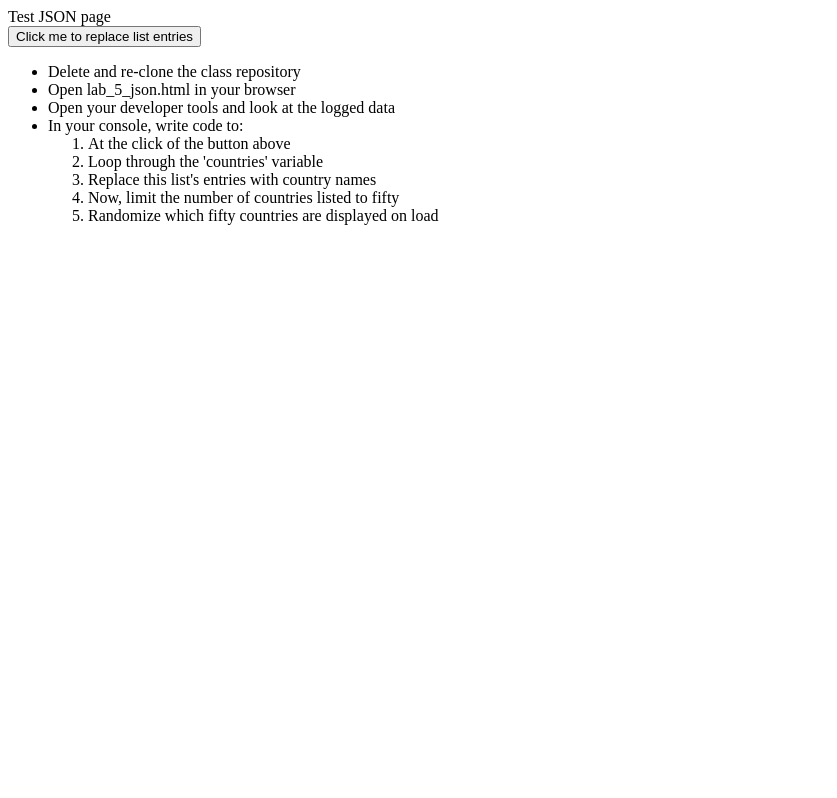
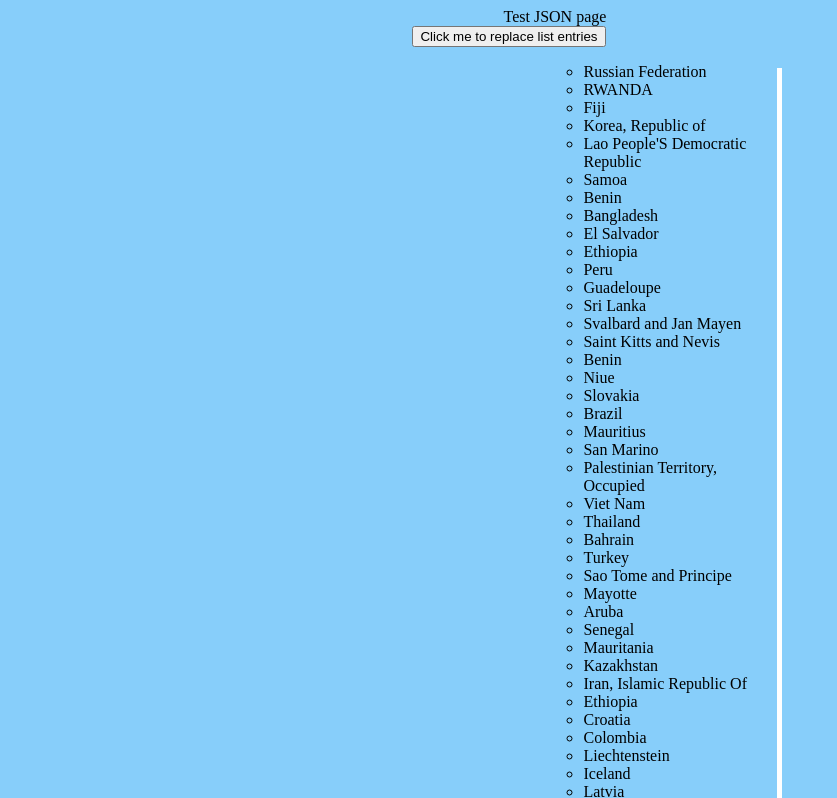
Before and after one commit to DanielleLewis017/DanielleLewis017.github.io, a plain HTML site: page lab_5/index.html in a window 1280 px wide. Both pictures are taken after a click on the button "Click me to replace list entries". Shown: the top 798 px of the page, without its empty margins (0-837 px from the left). Drawn offline with Linux system fonts and the light colour scheme; files that its build step writes are made by us from their sources.

Commit message:
Update index.html

```diff
--- a/lab_5/index.html
+++ b/lab_5/index.html
@@ -1,9 +1,8 @@
 <!DOCTYPE html>
 <html lang="en">
-
   <head>
     <title>Test JSON page</title>
-  <link rel="stylesheet" type="text/css" href="./lab_styles.css">
+    <link rel="stylesheet" type="text/css" href="styles.css" />
   </head>
 
   <body>
@@ -11,13 +10,18 @@
       <div class="wrapper">
         <div class="header">Test JSON page</div>
         <!-- <button class="button" onclick="loadData()">Load Some JSON</button> -->
-      <button class="button" onclick="console.log('You haven\'t written a function yet!');">Click me to replace list entries</button>
+        <button class="button" onclick="CountriesList()">
+          Click me to replace list entries
+        </button>
         <div class="content">
           <ul class="instructions">
             <li>Delete and re-clone the class repository</li>
-          <li>Open <span class="code">lab_5_json.html</span> in your browser</li>
+            <li>
+              Open <span class="code">lab_5_json.html</span> in your browser
+            </li>
             <li>Open your developer tools and look at the logged data</li>
-          <li>In your console, write code to:
+            <li>
+              In your console, write code to:
               <ol>
                 <li>At the click of the button above</li>
                 <li>Loop through the 'countries' variable</li>
@@ -34,254 +38,269 @@
     <script>
       /* N.B. - For your lab, use the variable "countries" now available on the window space */
       const countries = [
-      { "name": "Afghanistan", "code": "AF" },
-      { "name": "Åland Islands", "code": "AX" },
-      { "name": "Albania", "code": "AL" },
-      { "name": "Algeria", "code": "DZ" },
-      { "name": "American Samoa", "code": "AS" },
-      { "name": "Andorra", "code": "AD" },
-      { "name": "Angola", "code": "AO" },
-      { "name": "Anguilla", "code": "AI" },
-      { "name": "Antarctica", "code": "AQ" },
-      { "name": "Antigua and Barbuda", "code": "AG" },
-      { "name": "Argentina", "code": "AR" },
-      { "name": "Armenia", "code": "AM" },
-      { "name": "Aruba", "code": "AW" },
-      { "name": "Australia", "code": "AU" },
-      { "name": "Austria", "code": "AT" },
-      { "name": "Azerbaijan", "code": "AZ" },
-      { "name": "Bahamas", "code": "BS" },
-      { "name": "Bahrain", "code": "BH" },
-      { "name": "Bangladesh", "code": "BD" },
-      { "name": "Barbados", "code": "BB" },
-      { "name": "Belarus", "code": "BY" },
-      { "name": "Belgium", "code": "BE" },
-      { "name": "Belize", "code": "BZ" },
-      { "name": "Benin", "code": "BJ" },
-      { "name": "Bermuda", "code": "BM" },
-      { "name": "Bhutan", "code": "BT" },
-      { "name": "Bolivia", "code": "BO" },
-      { "name": "Bosnia and Herzegovina", "code": "BA" },
-      { "name": "Botswana", "code": "BW" },
-      { "name": "Bouvet Island", "code": "BV" },
-      { "name": "Brazil", "code": "BR" },
-      { "name": "British Indian Ocean Territory", "code": "IO" },
-      { "name": "Brunei Darussalam", "code": "BN" },
-      { "name": "Bulgaria", "code": "BG" },
-      { "name": "Burkina Faso", "code": "BF" },
-      { "name": "Burundi", "code": "BI" },
-      { "name": "Cambodia", "code": "KH" },
-      { "name": "Cameroon", "code": "CM" },
-      { "name": "Canada", "code": "CA" },
-      { "name": "Cape Verde", "code": "CV" },
-      { "name": "Cayman Islands", "code": "KY" },
-      { "name": "Central African Republic", "code": "CF" },
-      { "name": "Chad", "code": "TD" },
-      { "name": "Chile", "code": "CL" },
-      { "name": "China", "code": "CN" },
-      { "name": "Christmas Island", "code": "CX" },
-      { "name": "Cocos (Keeling) Islands", "code": "CC" },
-      { "name": "Colombia", "code": "CO" },
-      { "name": "Comoros", "code": "KM" },
-      { "name": "Congo", "code": "CG" },
-      { "name": "Congo, The Democratic Republic of the", "code": "CD" },
-      { "name": "Cook Islands", "code": "CK" },
-      { "name": "Costa Rica", "code": "CR" },
-      { "name": "Cote D`Ivoire", "code": "CI" },
-      { "name": "Croatia", "code": "HR" },
-      { "name": "Cuba", "code": "CU" },
-      { "name": "Cyprus", "code": "CY" },
-      { "name": "Czech Republic", "code": "CZ" },
-      { "name": "Denmark", "code": "DK" },
-      { "name": "Djibouti", "code": "DJ" },
-      { "name": "Dominica", "code": "DM" },
-      { "name": "Dominican Republic", "code": "DO" },
-      { "name": "Ecuador", "code": "EC" },
-      { "name": "Egypt", "code": "EG" },
-      { "name": "El Salvador", "code": "SV" },
-      { "name": "Equatorial Guinea", "code": "GQ" },
-      { "name": "Eritrea", "code": "ER" },
-      { "name": "Estonia", "code": "EE" },
-      { "name": "Ethiopia", "code": "ET" },
-      { "name": "Falkland Islands (Malvinas)", "code": "FK" },
-      { "name": "Faroe Islands", "code": "FO" },
-      { "name": "Fiji", "code": "FJ" },
-      { "name": "Finland", "code": "FI" },
-      { "name": "France", "code": "FR" },
-      { "name": "French Guiana", "code": "GF" },
-      { "name": "French Polynesia", "code": "PF" },
-      { "name": "French Southern Territories", "code": "TF" },
-      { "name": "Gabon", "code": "GA" },
-      { "name": "Gambia", "code": "GM" },
-      { "name": "Georgia", "code": "GE" },
-      { "name": "Germany", "code": "DE" },
-      { "name": "Ghana", "code": "GH" },
-      { "name": "Gibraltar", "code": "GI" },
-      { "name": "Greece", "code": "GR" },
-      { "name": "Greenland", "code": "GL" },
-      { "name": "Grenada", "code": "GD" },
-      { "name": "Guadeloupe", "code": "GP" },
-      { "name": "Guam", "code": "GU" },
-      { "name": "Guatemala", "code": "GT" },
-      { "name": "Guernsey", "code": "GG" },
-      { "name": "Guinea", "code": "GN" },
-      { "name": "Guinea-Bissau", "code": "GW" },
-      { "name": "Guyana", "code": "GY" },
-      { "name": "Haiti", "code": "HT" },
-      { "name": "Heard Island and Mcdonald Islands", "code": "HM" },
-      { "name": "Holy See (Vatican City State)", "code": "VA" },
-      { "name": "Honduras", "code": "HN" },
-      { "name": "Hong Kong", "code": "HK" },
-      { "name": "Hungary", "code": "HU" },
-      { "name": "Iceland", "code": "IS" },
-      { "name": "India", "code": "IN" },
-      { "name": "Indonesia", "code": "ID" },
-      { "name": "Iran, Islamic Republic Of", "code": "IR" },
-      { "name": "Iraq", "code": "IQ" },
-      { "name": "Ireland", "code": "IE" },
-      { "name": "Isle of Man", "code": "IM" },
-      { "name": "Israel", "code": "IL" },
-      { "name": "Italy", "code": "IT" },
-      { "name": "Jamaica", "code": "JM" },
-      { "name": "Japan", "code": "JP" },
-      { "name": "Jersey", "code": "JE" },
-      { "name": "Jordan", "code": "JO" },
-      { "name": "Kazakhstan", "code": "KZ" },
-      { "name": "Kenya", "code": "KE" },
-      { "name": "Kiribati", "code": "KI" },
-      { "name": "Korea, Democratic People'S Republic of", "code": "KP" },
-      { "name": "Korea, Republic of", "code": "KR" },
-      { "name": "Kuwait", "code": "KW" },
-      { "name": "Kyrgyzstan", "code": "KG" },
-      { "name": "Lao People'S Democratic Republic", "code": "LA" },
-      { "name": "Latvia", "code": "LV" },
-      { "name": "Lebanon", "code": "LB" },
-      { "name": "Lesotho", "code": "LS" },
-      { "name": "Liberia", "code": "LR" },
-      { "name": "Libyan Arab Jamahiriya", "code": "LY" },
-      { "name": "Liechtenstein", "code": "LI" },
-      { "name": "Lithuania", "code": "LT" },
-      { "name": "Luxembourg", "code": "LU" },
-      { "name": "Macao", "code": "MO" },
-      { "name": "Macedonia, The Former Yugoslav Republic of", "code": "MK" },
-      { "name": "Madagascar", "code": "MG" },
-      { "name": "Malawi", "code": "MW" },
-      { "name": "Malaysia", "code": "MY" },
-      { "name": "Maldives", "code": "MV" },
-      { "name": "Mali", "code": "ML" },
-      { "name": "Malta", "code": "MT" },
-      { "name": "Marshall Islands", "code": "MH" },
-      { "name": "Martinique", "code": "MQ" },
-      { "name": "Mauritania", "code": "MR" },
-      { "name": "Mauritius", "code": "MU" },
-      { "name": "Mayotte", "code": "YT" },
-      { "name": "Mexico", "code": "MX" },
-      { "name": "Micronesia, Federated States of", "code": "FM" },
-      { "name": "Moldova, Republic of", "code": "MD" },
-      { "name": "Monaco", "code": "MC" },
-      { "name": "Mongolia", "code": "MN" },
-      { "name": "Montserrat", "code": "MS" },
-      { "name": "Morocco", "code": "MA" },
-      { "name": "Mozambique", "code": "MZ" },
-      { "name": "Myanmar", "code": "MM" },
-      { "name": "Namibia", "code": "NA" },
-      { "name": "Nauru", "code": "NR" },
-      { "name": "Nepal", "code": "NP" },
-      { "name": "Netherlands", "code": "NL" },
-      { "name": "Netherlands Antilles", "code": "AN" },
-      { "name": "New Caledonia", "code": "NC" },
-      { "name": "New Zealand", "code": "NZ" },
-      { "name": "Nicaragua", "code": "NI" },
-      { "name": "Niger", "code": "NE" },
-      { "name": "Nigeria", "code": "NG" },
-      { "name": "Niue", "code": "NU" },
-      { "name": "Norfolk Island", "code": "NF" },
-      { "name": "Northern Mariana Islands", "code": "MP" },
-      { "name": "Norway", "code": "NO" },
-      { "name": "Oman", "code": "OM" },
-      { "name": "Pakistan", "code": "PK" },
-      { "name": "Palau", "code": "PW" },
-      { "name": "Palestinian Territory, Occupied", "code": "PS" },
-      { "name": "Panama", "code": "PA" },
-      { "name": "Papua New Guinea", "code": "PG" },
-      { "name": "Paraguay", "code": "PY" },
-      { "name": "Peru", "code": "PE" },
-      { "name": "Philippines", "code": "PH" },
-      { "name": "Pitcairn", "code": "PN" },
-      { "name": "Poland", "code": "PL" },
-      { "name": "Portugal", "code": "PT" },
-      { "name": "Puerto Rico", "code": "PR" },
-      { "name": "Qatar", "code": "QA" },
-      { "name": "Reunion", "code": "RE" },
-      { "name": "Romania", "code": "RO" },
-      { "name": "Russian Federation", "code": "RU" },
-      { "name": "RWANDA", "code": "RW" },
-      { "name": "Saint Helena", "code": "SH" },
-      { "name": "Saint Kitts and Nevis", "code": "KN" },
-      { "name": "Saint Lucia", "code": "LC" },
-      { "name": "Saint Pierre and Miquelon", "code": "PM" },
-      { "name": "Saint Vincent and the Grenadines", "code": "VC" },
-      { "name": "Samoa", "code": "WS" },
-      { "name": "San Marino", "code": "SM" },
-      { "name": "Sao Tome and Principe", "code": "ST" },
-      { "name": "Saudi Arabia", "code": "SA" },
-      { "name": "Senegal", "code": "SN" },
-      { "name": "Serbia and Montenegro", "code": "CS" },
-      { "name": "Seychelles", "code": "SC" },
-      { "name": "Sierra Leone", "code": "SL" },
-      { "name": "Singapore", "code": "SG" },
-      { "name": "Slovakia", "code": "SK" },
-      { "name": "Slovenia", "code": "SI" },
-      { "name": "Solomon Islands", "code": "SB" },
-      { "name": "Somalia", "code": "SO" },
-      { "name": "South Africa", "code": "ZA" },
-      { "name": "South Georgia and the South Sandwich Islands", "code": "GS" },
-      { "name": "Spain", "code": "ES" },
-      { "name": "Sri Lanka", "code": "LK" },
-      { "name": "Sudan", "code": "SD" },
-      { "name": "Suriname", "code": "SR" },
-      { "name": "Svalbard and Jan Mayen", "code": "SJ" },
-      { "name": "Swaziland", "code": "SZ" },
-      { "name": "Sweden", "code": "SE" },
-      { "name": "Switzerland", "code": "CH" },
-      { "name": "Syrian Arab Republic", "code": "SY" },
-      { "name": "Taiwan, Province of China", "code": "TW" },
-      { "name": "Tajikistan", "code": "TJ" },
-      { "name": "Tanzania, United Republic of", "code": "TZ" },
-      { "name": "Thailand", "code": "TH" },
-      { "name": "Timor-Leste", "code": "TL" },
-      { "name": "Togo", "code": "TG" },
-      { "name": "Tokelau", "code": "TK" },
-      { "name": "Tonga", "code": "TO" },
-      { "name": "Trinidad and Tobago", "code": "TT" },
-      { "name": "Tunisia", "code": "TN" },
-      { "name": "Turkey", "code": "TR" },
-      { "name": "Turkmenistan", "code": "TM" },
-      { "name": "Turks and Caicos Islands", "code": "TC" },
-      { "name": "Tuvalu", "code": "TV" },
-      { "name": "Uganda", "code": "UG" },
-      { "name": "Ukraine", "code": "UA" },
-      { "name": "United Arab Emirates", "code": "AE" },
-      { "name": "United Kingdom", "code": "GB" },
-      { "name": "United States", "code": "US" },
-      { "name": "United States Minor Outlying Islands", "code": "UM" },
-      { "name": "Uruguay", "code": "UY" },
-      { "name": "Uzbekistan", "code": "UZ" },
-      { "name": "Vanuatu", "code": "VU" },
-      { "name": "Venezuela", "code": "VE" },
-      { "name": "Viet Nam", "code": "VN" },
-      { "name": "Virgin Islands, British", "code": "VG" },
-      { "name": "Virgin Islands, U.S.", "code": "VI" },
-      { "name": "Wallis and Futuna", "code": "WF" },
-      { "name": "Western Sahara", "code": "EH" },
-      { "name": "Yemen", "code": "YE" },
-      { "name": "Zambia", "code": "ZM" },
-      { "name": "Zimbabwe", "code": "ZW" }
-    ]
+        { name: "Afghanistan", code: "AF" },
+        { name: "Åland Islands", code: "AX" },
+        { name: "Albania", code: "AL" },
+        { name: "Algeria", code: "DZ" },
+        { name: "American Samoa", code: "AS" },
+        { name: "Andorra", code: "AD" },
+        { name: "Angola", code: "AO" },
+        { name: "Anguilla", code: "AI" },
+        { name: "Antarctica", code: "AQ" },
+        { name: "Antigua and Barbuda", code: "AG" },
+        { name: "Argentina", code: "AR" },
+        { name: "Armenia", code: "AM" },
+        { name: "Aruba", code: "AW" },
+        { name: "Australia", code: "AU" },
+        { name: "Austria", code: "AT" },
+        { name: "Azerbaijan", code: "AZ" },
+        { name: "Bahamas", code: "BS" },
+        { name: "Bahrain", code: "BH" },
+        { name: "Bangladesh", code: "BD" },
+        { name: "Barbados", code: "BB" },
+        { name: "Belarus", code: "BY" },
+        { name: "Belgium", code: "BE" },
+        { name: "Belize", code: "BZ" },
+        { name: "Benin", code: "BJ" },
+        { name: "Bermuda", code: "BM" },
+        { name: "Bhutan", code: "BT" },
+        { name: "Bolivia", code: "BO" },
+        { name: "Bosnia and Herzegovina", code: "BA" },
+        { name: "Botswana", code: "BW" },
+        { name: "Bouvet Island", code: "BV" },
+        { name: "Brazil", code: "BR" },
+        { name: "British Indian Ocean Territory", code: "IO" },
+        { name: "Brunei Darussalam", code: "BN" },
+        { name: "Bulgaria", code: "BG" },
+        { name: "Burkina Faso", code: "BF" },
+        { name: "Burundi", code: "BI" },
+        { name: "Cambodia", code: "KH" },
+        { name: "Cameroon", code: "CM" },
+        { name: "Canada", code: "CA" },
+        { name: "Cape Verde", code: "CV" },
+        { name: "Cayman Islands", code: "KY" },
+        { name: "Central African Republic", code: "CF" },
+        { name: "Chad", code: "TD" },
+        { name: "Chile", code: "CL" },
+        { name: "China", code: "CN" },
+        { name: "Christmas Island", code: "CX" },
+        { name: "Cocos (Keeling) Islands", code: "CC" },
+        { name: "Colombia", code: "CO" },
+        { name: "Comoros", code: "KM" },
+        { name: "Congo", code: "CG" },
+        { name: "Congo, The Democratic Republic of the", code: "CD" },
+        { name: "Cook Islands", code: "CK" },
+        { name: "Costa Rica", code: "CR" },
+        { name: "Cote D`Ivoire", code: "CI" },
+        { name: "Croatia", code: "HR" },
+        { name: "Cuba", code: "CU" },
+        { name: "Cyprus", code: "CY" },
+        { name: "Czech Republic", code: "CZ" },
+        { name: "Denmark", code: "DK" },
+        { name: "Djibouti", code: "DJ" },
+        { name: "Dominica", code: "DM" },
+        { name: "Dominican Republic", code: "DO" },
+        { name: "Ecuador", code: "EC" },
+        { name: "Egypt", code: "EG" },
+        { name: "El Salvador", code: "SV" },
+        { name: "Equatorial Guinea", code: "GQ" },
+        { name: "Eritrea", code: "ER" },
+        { name: "Estonia", code: "EE" },
+        { name: "Ethiopia", code: "ET" },
+        { name: "Falkland Islands (Malvinas)", code: "FK" },
+        { name: "Faroe Islands", code: "FO" },
+        { name: "Fiji", code: "FJ" },
+        { name: "Finland", code: "FI" },
+        { name: "France", code: "FR" },
+        { name: "French Guiana", code: "GF" },
+        { name: "French Polynesia", code: "PF" },
+        { name: "French Southern Territories", code: "TF" },
+        { name: "Gabon", code: "GA" },
+        { name: "Gambia", code: "GM" },
+        { name: "Georgia", code: "GE" },
+        { name: "Germany", code: "DE" },
+        { name: "Ghana", code: "GH" },
+        { name: "Gibraltar", code: "GI" },
+        { name: "Greece", code: "GR" },
+        { name: "Greenland", code: "GL" },
+        { name: "Grenada", code: "GD" },
+        { name: "Guadeloupe", code: "GP" },
+        { name: "Guam", code: "GU" },
+        { name: "Guatemala", code: "GT" },
+        { name: "Guernsey", code: "GG" },
+        { name: "Guinea", code: "GN" },
+        { name: "Guinea-Bissau", code: "GW" },
+        { name: "Guyana", code: "GY" },
+        { name: "Haiti", code: "HT" },
+        { name: "Heard Island and Mcdonald Islands", code: "HM" },
+        { name: "Holy See (Vatican City State)", code: "VA" },
+        { name: "Honduras", code: "HN" },
+        { name: "Hong Kong", code: "HK" },
+        { name: "Hungary", code: "HU" },
+        { name: "Iceland", code: "IS" },
+        { name: "India", code: "IN" },
+        { name: "Indonesia", code: "ID" },
+        { name: "Iran, Islamic Republic Of", code: "IR" },
+        { name: "Iraq", code: "IQ" },
+        { name: "Ireland", code: "IE" },
+        { name: "Isle of Man", code: "IM" },
+        { name: "Israel", code: "IL" },
+        { name: "Italy", code: "IT" },
+        { name: "Jamaica", code: "JM" },
+        { name: "Japan", code: "JP" },
+        { name: "Jersey", code: "JE" },
+        { name: "Jordan", code: "JO" },
+        { name: "Kazakhstan", code: "KZ" },
+        { name: "Kenya", code: "KE" },
+        { name: "Kiribati", code: "KI" },
+        { name: "Korea, Democratic People'S Republic of", code: "KP" },
+        { name: "Korea, Republic of", code: "KR" },
+        { name: "Kuwait", code: "KW" },
+        { name: "Kyrgyzstan", code: "KG" },
+        { name: "Lao People'S Democratic Republic", code: "LA" },
+        { name: "Latvia", code: "LV" },
+        { name: "Lebanon", code: "LB" },
+        { name: "Lesotho", code: "LS" },
+        { name: "Liberia", code: "LR" },
+        { name: "Libyan Arab Jamahiriya", code: "LY" },
+        { name: "Liechtenstein", code: "LI" },
+        { name: "Lithuania", code: "LT" },
+        { name: "Luxembourg", code: "LU" },
+        { name: "Macao", code: "MO" },
+        { name: "Macedonia, The Former Yugoslav Republic of", code: "MK" },
+        { name: "Madagascar", code: "MG" },
+        { name: "Malawi", code: "MW" },
+        { name: "Malaysia", code: "MY" },
+        { name: "Maldives", code: "MV" },
+        { name: "Mali", code: "ML" },
+        { name: "Malta", code: "MT" },
+        { name: "Marshall Islands", code: "MH" },
+        { name: "Martinique", code: "MQ" },
+        { name: "Mauritania", code: "MR" },
+        { name: "Mauritius", code: "MU" },
+        { name: "Mayotte", code: "YT" },
+        { name: "Mexico", code: "MX" },
+        { name: "Micronesia, Federated States of", code: "FM" },
+        { name: "Moldova, Republic of", code: "MD" },
+        { name: "Monaco", code: "MC" },
+        { name: "Mongolia", code: "MN" },
+        { name: "Montserrat", code: "MS" },
+        { name: "Morocco", code: "MA" },
+        { name: "Mozambique", code: "MZ" },
+        { name: "Myanmar", code: "MM" },
+        { name: "Namibia", code: "NA" },
+        { name: "Nauru", code: "NR" },
+        { name: "Nepal", code: "NP" },
+        { name: "Netherlands", code: "NL" },
+        { name: "Netherlands Antilles", code: "AN" },
+        { name: "New Caledonia", code: "NC" },
+        { name: "New Zealand", code: "NZ" },
+        { name: "Nicaragua", code: "NI" },
+        { name: "Niger", code: "NE" },
+        { name: "Nigeria", code: "NG" },
+        { name: "Niue", code: "NU" },
+        { name: "Norfolk Island", code: "NF" },
+        { name: "Northern Mariana Islands", code: "MP" },
+        { name: "Norway", code: "NO" },
+        { name: "Oman", code: "OM" },
+        { name: "Pakistan", code: "PK" },
+        { name: "Palau", code: "PW" },
+        { name: "Palestinian Territory, Occupied", code: "PS" },
+        { name: "Panama", code: "PA" },
+        { name: "Papua New Guinea", code: "PG" },
+        { name: "Paraguay", code: "PY" },
+        { name: "Peru", code: "PE" },
+        { name: "Philippines", code: "PH" },
+        { name: "Pitcairn", code: "PN" },
+        { name: "Poland", code: "PL" },
+        { name: "Portugal", code: "PT" },
+        { name: "Puerto Rico", code: "PR" },
+        { name: "Qatar", code: "QA" },
+        { name: "Reunion", code: "RE" },
+        { name: "Romania", code: "RO" },
+        { name: "Russian Federation", code: "RU" },
+        { name: "RWANDA", code: "RW" },
+        { name: "Saint Helena", code: "SH" },
+        { name: "Saint Kitts and Nevis", code: "KN" },
+        { name: "Saint Lucia", code: "LC" },
+        { name: "Saint Pierre and Miquelon", code: "PM" },
+        { name: "Saint Vincent and the Grenadines", code: "VC" },
+        { name: "Samoa", code: "WS" },
+        { name: "San Marino", code: "SM" },
+        { name: "Sao Tome and Principe", code: "ST" },
+        { name: "Saudi Arabia", code: "SA" },
+        { name: "Senegal", code: "SN" },
+        { name: "Serbia and Montenegro", code: "CS" },
+        { name: "Seychelles", code: "SC" },
+        { name: "Sierra Leone", code: "SL" },
+        { name: "Singapore", code: "SG" },
+        { name: "Slovakia", code: "SK" },
+        { name: "Slovenia", code: "SI" },
+        { name: "Solomon Islands", code: "SB" },
+        { name: "Somalia", code: "SO" },
+        { name: "South Africa", code: "ZA" },
+        { name: "South Georgia and the South Sandwich Islands", code: "GS" },
+        { name: "Spain", code: "ES" },
+        { name: "Sri Lanka", code: "LK" },
+        { name: "Sudan", code: "SD" },
+        { name: "Suriname", code: "SR" },
+        { name: "Svalbard and Jan Mayen", code: "SJ" },
+        { name: "Swaziland", code: "SZ" },
+        { name: "Sweden", code: "SE" },
+        { name: "Switzerland", code: "CH" },
+        { name: "Syrian Arab Republic", code: "SY" },
+        { name: "Taiwan, Province of China", code: "TW" },
+        { name: "Tajikistan", code: "TJ" },
+        { name: "Tanzania, United Republic of", code: "TZ" },
+        { name: "Thailand", code: "TH" },
+        { name: "Timor-Leste", code: "TL" },
+        { name: "Togo", code: "TG" },
+        { name: "Tokelau", code: "TK" },
+        { name: "Tonga", code: "TO" },
+        { name: "Trinidad and Tobago", code: "TT" },
+        { name: "Tunisia", code: "TN" },
+        { name: "Turkey", code: "TR" },
+        { name: "Turkmenistan", code: "TM" },
+        { name: "Turks and Caicos Islands", code: "TC" },
+        { name: "Tuvalu", code: "TV" },
+        { name: "Uganda", code: "UG" },
+        { name: "Ukraine", code: "UA" },
+        { name: "United Arab Emirates", code: "AE" },
+        { name: "United Kingdom", code: "GB" },
+        { name: "United States", code: "US" },
+        { name: "United States Minor Outlying Islands", code: "UM" },
+        { name: "Uruguay", code: "UY" },
+        { name: "Uzbekistan", code: "UZ" },
+        { name: "Vanuatu", code: "VU" },
+        { name: "Venezuela", code: "VE" },
+        { name: "Viet Nam", code: "VN" },
+        { name: "Virgin Islands, British", code: "VG" },
+        { name: "Virgin Islands, U.S.", code: "VI" },
+        { name: "Wallis and Futuna", code: "WF" },
+        { name: "Western Sahara", code: "EH" },
+        { name: "Yemen", code: "YE" },
+        { name: "Zambia", code: "ZM" },
+        { name: "Zimbabwe", code: "ZW" }
+      ];
       console.log("List of countries in the world", countries);
 
+      function CountriesList() {
+        let items = [243];
+        for (let i = 0; i < countries.length; i += 1) {
+          items[i] = countries[i].name;
+        }
+        text = "<ul>";
+        let num = 0;
 
+        for (i = 0; i < 50; i++) {
+          //this logic of adding list items is from w3schools JS arrays
+          num = Math.floor(Math.random() * 243);
+          text += "<li>" + items[num] + "</li>";
+        }
+        text += "</ul>";
+
+        document.getElementsByTagName("ul")[0].innerHTML = text;
+      }
     </script>
   </body>
-
 </html>
```
Lines whose indentation alone changed are shown as unchanged.
